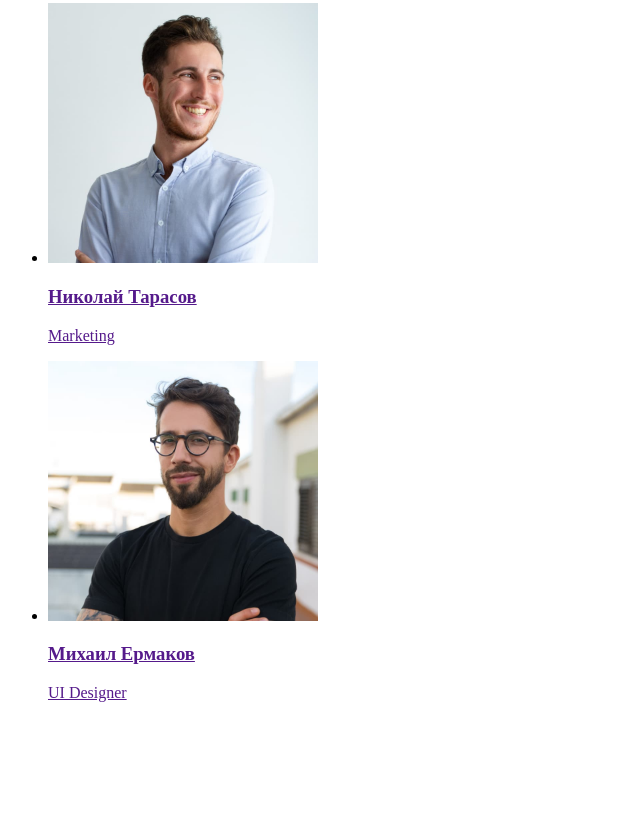
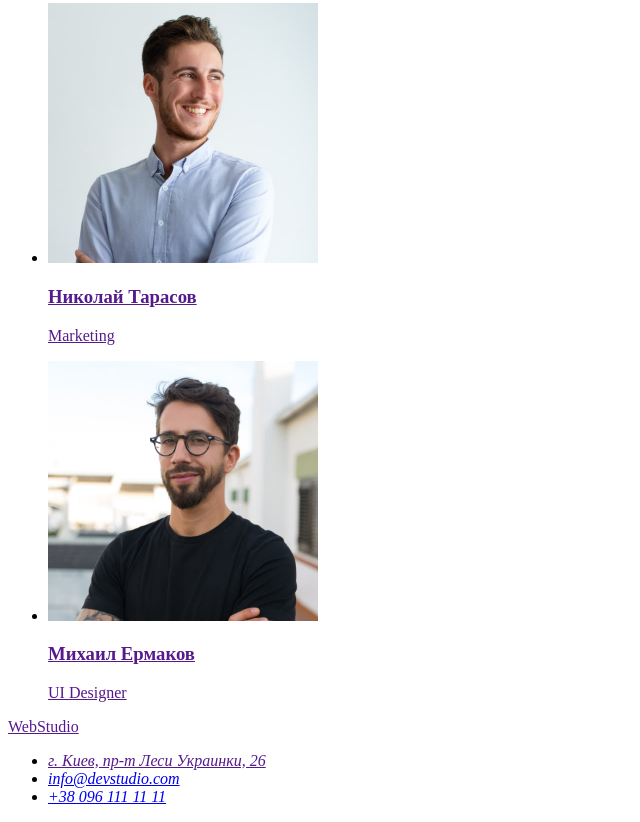
Before and after one commit to YehorAntoniuk/goit-markup-hw-01, a plain HTML site: page index.html in a window 1280 px wide. Shown: the part 1737-2559 px from the top of the page, without its empty margins (0-640 px from the left). Before the commit the page ends 2455 px from the top, so only its background shows below. Drawn offline with Linux system fonts and the light colour scheme.

Commit message:
Обернул уникальный контент в main, добавил подвал

```diff
--- a/index.html
+++ b/index.html
@@ -21,12 +21,11 @@
             </ul>
         </nav>
     </header>
-    <div>
+    <main>
         <section>
             <h1>Эффективные решения для вашего бизнеса</h1>
             <button type="button">Заказать услугу</button>
         </section>
-    </div>
         <section>
             <h2>Особенности</h2>
             <ul>
@@ -83,5 +82,16 @@
                 </li>
             </ul>
         </section>
+    </main>
+    <footer>
+        <a href="">WebStudio</a>
+        <address>
+            <ul>
+                <li><a href="">г. Киев, пр-т Леси Украинки, 26</a></li>
+                <li><a class="contact-link" href="mailto:info@devstudio.com">info@devstudio.com</a></li>
+                <li><a class="contact-link" href="+380961111111">+38 096 111 11 11</a></li>
+            </ul>
+        </address>
+    </footer>
 </body>
 </html>
```
Lines whose indentation alone changed are shown as unchanged.
